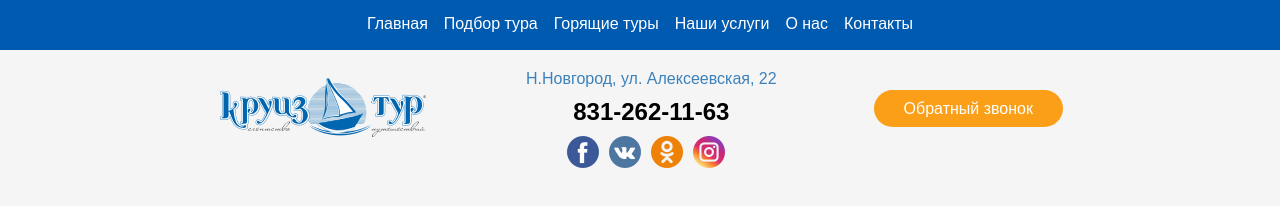
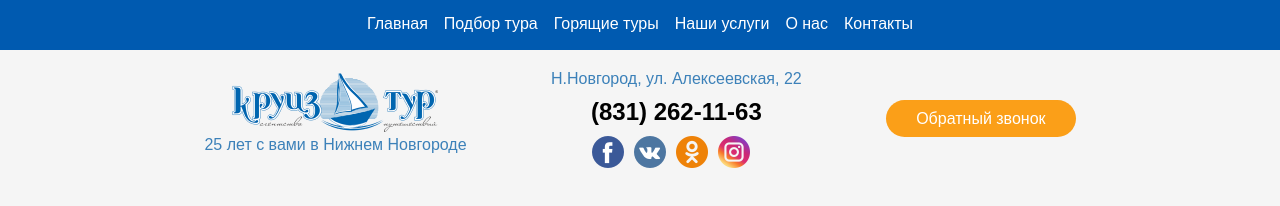
Before and after one commit to EnigmaSn/cruise, a website: page index.html in a window 1280 px wide. Drawn offline with Linux system fonts and the light colour scheme.

Commit message:
25 лет

```diff
--- a/index.html
+++ b/index.html
@@ -39,10 +39,11 @@
       <div class="page-header__wrapper">
         <div class="page-header__logo">
           <img src="img/logo.png" width="212" height="62" alt="Логотип">
+          <span>25 лет с вами в Нижнем Новгороде</span>
         </div>
         <div class="page-header__contact">
           <span>Н.Новгород, ул. Алексеевская, 22</span>
-          <a class="page-header__phone" href="tel:8312621163">831-262-11-63</a>
+          <a class="page-header__phone" href="tel:8312621163">(831) 262-11-63</a>
           <div class="page-header__social">
             <a href="https://www.facebook.com/cruisenn">Фейсбук
               <img src="img/fb.png" alt="fb">
--- a/sass/blocks/page-header.scss
+++ b/sass/blocks/page-header.scss
@@ -102,14 +102,15 @@
   }
   .page-header__logo {
     img {
-      margin-top: 25px;
+      margin-top: 20px;
+      margin-left: 25px;
     }
   }
   .page-header__contact {
     padding-top: 20px;
   }
   .page-header__callback {
-    padding-top: 50px;
+    padding-top: 60px;
   }
   .main-nav__open {
     display: none;
```
Also changed, not shown: css/style.css.
